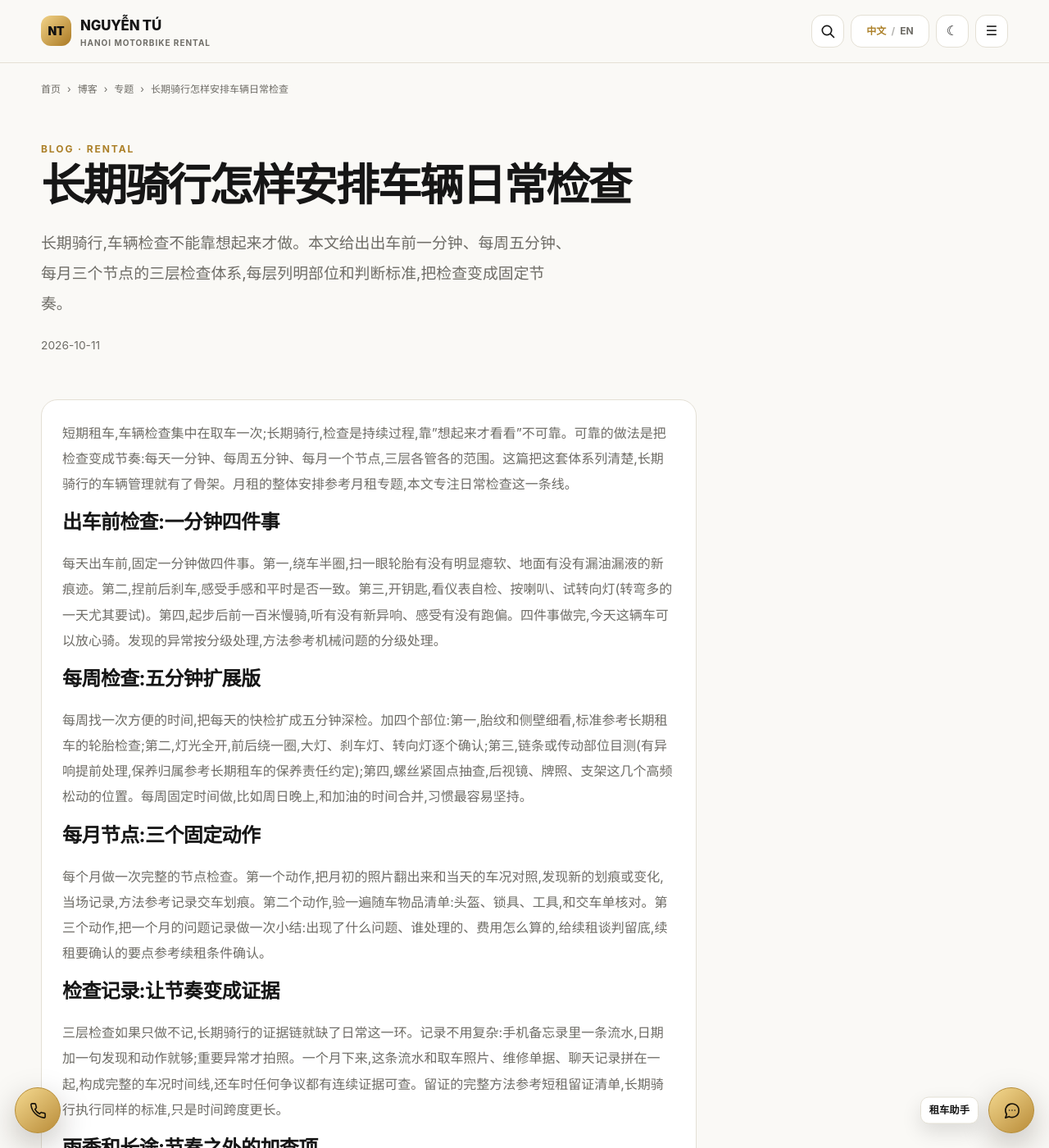
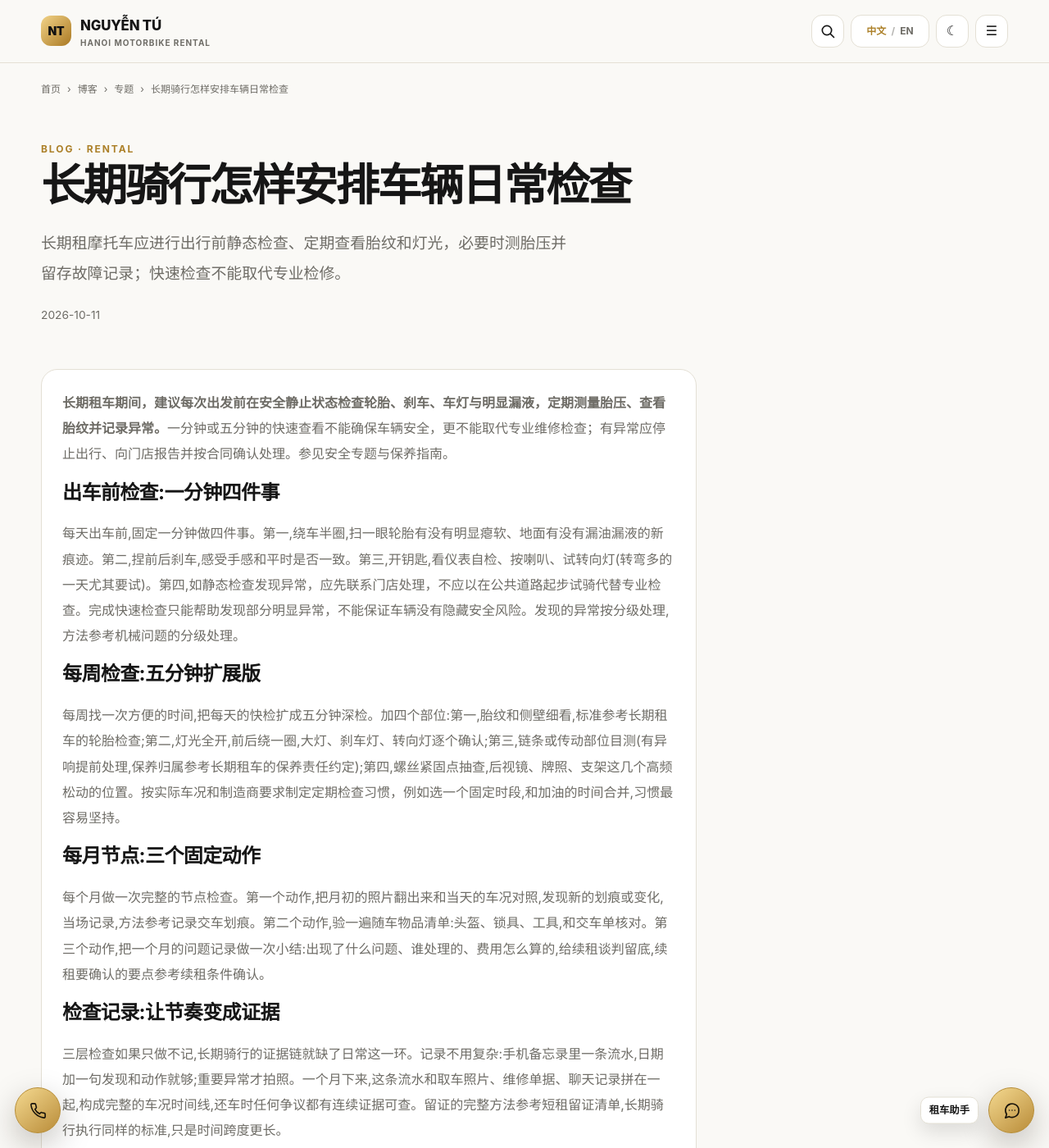
Before and after one commit to thuexemayhanoi/china, a Jekyll site: the page built from _posts/2026-10-11-hanoi-rental-longterm-11.md, in a window 1280 px wide and 1400 px high. Shown: the whole window at 82% size. Built offline with Jekyll 4.4.1, drawn with Linux system fonts in a browser that asks for light colours.

Commit message:
seo(china): static pre-ride inspection and qualified maintenance for CN-0036

```diff
--- a/_posts/2026-10-11-hanoi-rental-longterm-11.md
+++ b/_posts/2026-10-11-hanoi-rental-longterm-11.md
@@ -5,22 +5,23 @@ topic: "rental"
 subtopic: "monthly"
 permalink: "/blog/hanoi-rental-longterm-11/"
 title: "长期骑行怎样安排车辆日常检查"
-description: "长期骑行,车辆检查不能靠想起来才做。本文给出出车前一分钟、每周五分钟、每月三个节点的三层检查体系,每层列明部位和判断标准,把检查变成固定节奏。"
+description: "长期租摩托车应进行出行前静态检查、定期查看胎纹和灯光，必要时测胎压并留存故障记录；快速检查不能取代专业检修。"
+last_modified_at: "2026-10-12"
 primary_keyword: "河内摩托车月租"
 date: "2026-10-11 17:32:18 +0700"
 seo_silo: "rental/monthly"
 breadcrumbs: [{"label": "博客", "href": "/blog/"}, {"label": "专题", "href": "/topics/rental/monthly/"}, {"label": "长期骑行怎样安排车辆日常检查"}]
 publication_method: "automated_qa"
 ---
-短期租车,车辆检查集中在取车一次;长期骑行,检查是持续过程,靠"想起来才看看"不可靠。可靠的做法是把检查变成节奏:每天一分钟、每周五分钟、每月一个节点,三层各管各的范围。这篇把这套体系列清楚,长期骑行的车辆管理就有了骨架。月租的整体安排参考[月租专题](/topics/rental/monthly/),本文专注日常检查这一条线。
+**长期租车期间，建议每次出发前在安全静止状态检查轮胎、刹车、车灯与明显漏液，定期测量胎压、查看胎纹并记录异常。**一分钟或五分钟的快速查看不能确保车辆安全，更不能取代专业维修检查；有异常应停止出行、向门店报告并按合同确认处理。参见[安全专题](/topics/guides/safety/)与[保养指南](/topics/guides/maintenance/)。
 
 ## 出车前检查:一分钟四件事
 
-每天出车前,固定一分钟做四件事。第一,绕车半圈,扫一眼轮胎有没有明显瘪软、地面有没有漏油漏液的新痕迹。第二,捏前后刹车,感受手感和平时是否一致。第三,开钥匙,看仪表自检、按喇叭、试转向灯(转弯多的一天尤其要试)。第四,起步后前一百米慢骑,听有没有新异响、感受有没有跑偏。四件事做完,今天这辆车可以放心骑。发现的异常按分级处理,方法参考[机械问题的分级处理](/blog/hanoi-rental-longterm-07/)。
+每天出车前,固定一分钟做四件事。第一,绕车半圈,扫一眼轮胎有没有明显瘪软、地面有没有漏油漏液的新痕迹。第二,捏前后刹车,感受手感和平时是否一致。第三,开钥匙,看仪表自检、按喇叭、试转向灯(转弯多的一天尤其要试)。第四,如静态检查发现异常，应先联系门店处理，不应以在公共道路起步试骑代替专业检查。完成快速检查只能帮助发现部分明显异常，不能保证车辆没有隐藏安全风险。发现的异常按分级处理,方法参考[机械问题的分级处理](/blog/hanoi-rental-longterm-07/)。
 
 ## 每周检查:五分钟扩展版
 
-每周找一次方便的时间,把每天的快检扩成五分钟深检。加四个部位:第一,胎纹和侧壁细看,标准参考[长期租车的轮胎检查](/blog/hanoi-rental-longterm-08/);第二,灯光全开,前后绕一圈,大灯、刹车灯、转向灯逐个确认;第三,链条或传动部位目测(有异响提前处理,保养归属参考[长期租车的保养责任约定](/topics/guides/maintenance/));第四,螺丝紧固点抽查,后视镜、牌照、支架这几个高频松动的位置。每周固定时间做,比如周日晚上,和加油的时间合并,习惯最容易坚持。
+每周找一次方便的时间,把每天的快检扩成五分钟深检。加四个部位:第一,胎纹和侧壁细看,标准参考[长期租车的轮胎检查](/blog/hanoi-rental-longterm-08/);第二,灯光全开,前后绕一圈,大灯、刹车灯、转向灯逐个确认;第三,链条或传动部位目测(有异响提前处理,保养归属参考[长期租车的保养责任约定](/topics/guides/maintenance/));第四,螺丝紧固点抽查,后视镜、牌照、支架这几个高频松动的位置。按实际车况和制造商要求制定定期检查习惯，例如选一个固定时段,和加油的时间合并,习惯最容易坚持。
 
 ## 每月节点:三个固定动作
 
```
